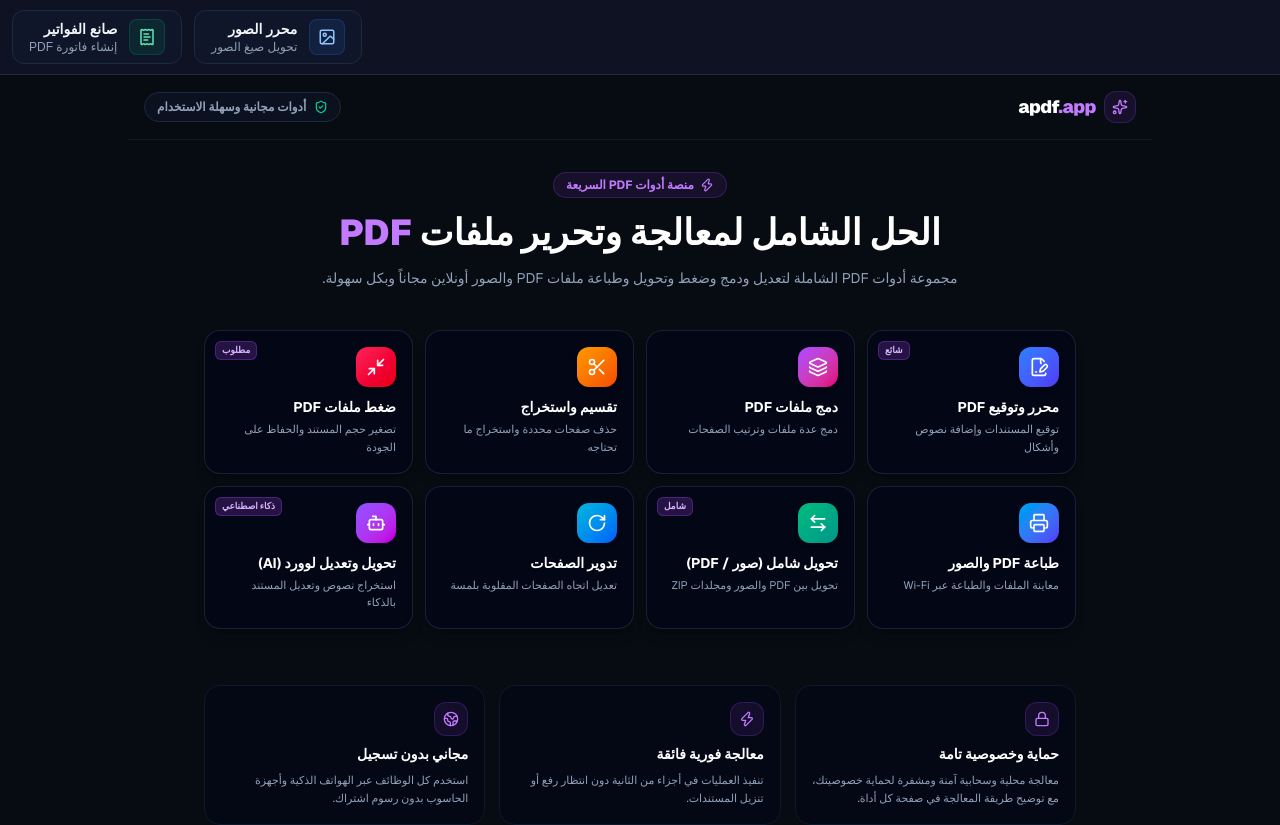
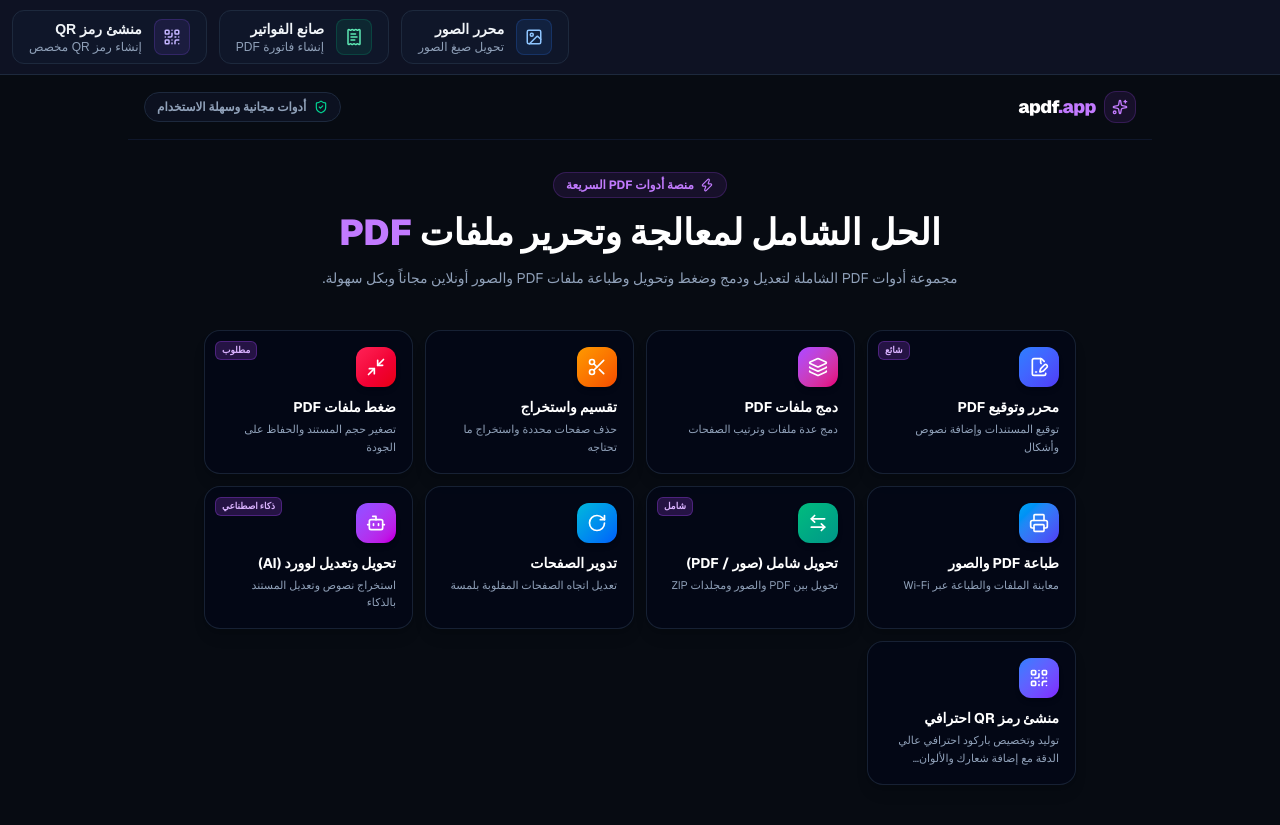
Before and after one commit to Domnyon/apdf-app, a Next.js app: page / in a window 1280 px wide. Shown: the top 825 px of the page. Built offline with nearby package versions, Linux system fonts and the light colour scheme.

Commit message:
Integrate QR generator into navigation and home page

```diff
--- a/src/app/home-tool.tsx
+++ b/src/app/home-tool.tsx
@@ -16,6 +16,7 @@ import {
   Printer,
   Lock,
   Globe2,
+  QrCode,
 } from "lucide-react";
 
 const tools = [
@@ -27,6 +28,7 @@ const tools = [
   { title: "تحويل شامل (صور / PDF)", desc: "تحويل بين PDF والصور ومجلدات ZIP", href: "/convert", icon: ArrowLeftRight, color: "from-emerald-500 to-teal-600", badge: "شامل" },
   { title: "تدوير الصفحات", desc: "تعديل اتجاه الصفحات المقلوبة بلمسة", href: "/rotate", icon: RotateCw, color: "from-cyan-500 to-blue-600", badge: null },
   { title: "تحويل وتعديل لوورد (AI)", desc: "استخراج نصوص وتعديل المستند بالذكاء", href: "/pdf-to-word", icon: Bot, color: "from-violet-500 to-fuchsia-600", badge: "ذكاء اصطناعي" },
+  { title: "منشئ رمز QR احترافي", desc: "توليد وتخصيص باركود احترافي عالي الدقة مع إضافة شعارك والألوان المخصصة", href: "/qr-generator", icon: QrCode, color: "from-blue-500 to-violet-600", badge: null },
 ];
 
 export default function HomeTool() {
--- a/src/components/SiteToolLinks.tsx
+++ b/src/components/SiteToolLinks.tsx
@@ -1,5 +1,5 @@
 import Link from "next/link";
-import { Image as ImageIcon, ReceiptText } from "lucide-react";
+import { Image as ImageIcon, QrCode, ReceiptText } from "lucide-react";
 
 const tools = [
   {
@@ -17,6 +17,14 @@ const tools = [
     Icon: ReceiptText,
     colors:
       "border-emerald-500/20 bg-emerald-500/10 text-emerald-300 group-hover:border-emerald-400/50 group-hover:bg-emerald-500/20 group-hover:text-emerald-200",
+  },
+  {
+    href: "/qr-generator",
+    label: "منشئ رمز QR",
+    description: "إنشاء رمز QR مخصص",
+    Icon: QrCode,
+    colors:
+      "border-violet-500/20 bg-violet-500/10 text-violet-300 group-hover:border-violet-400/50 group-hover:bg-violet-500/20 group-hover:text-violet-200",
   },
 ];
 
```
